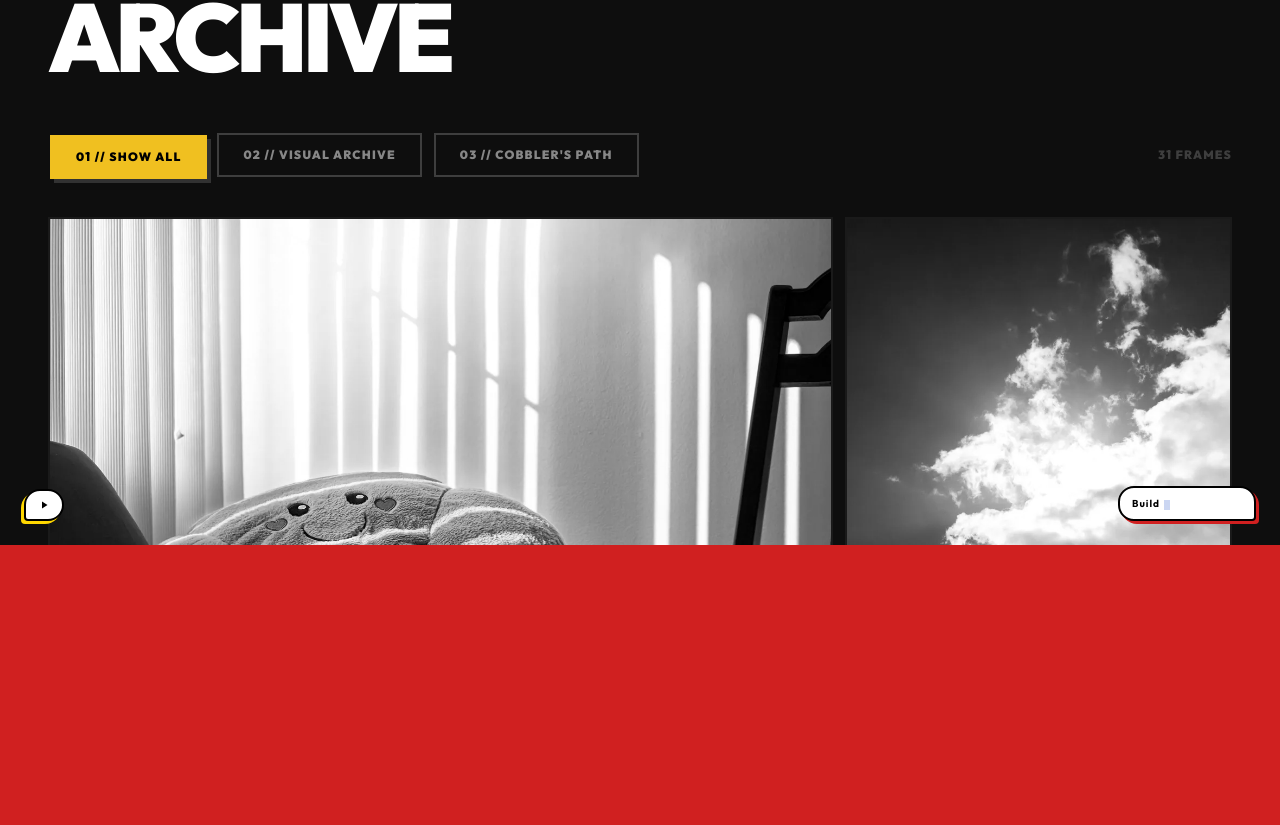
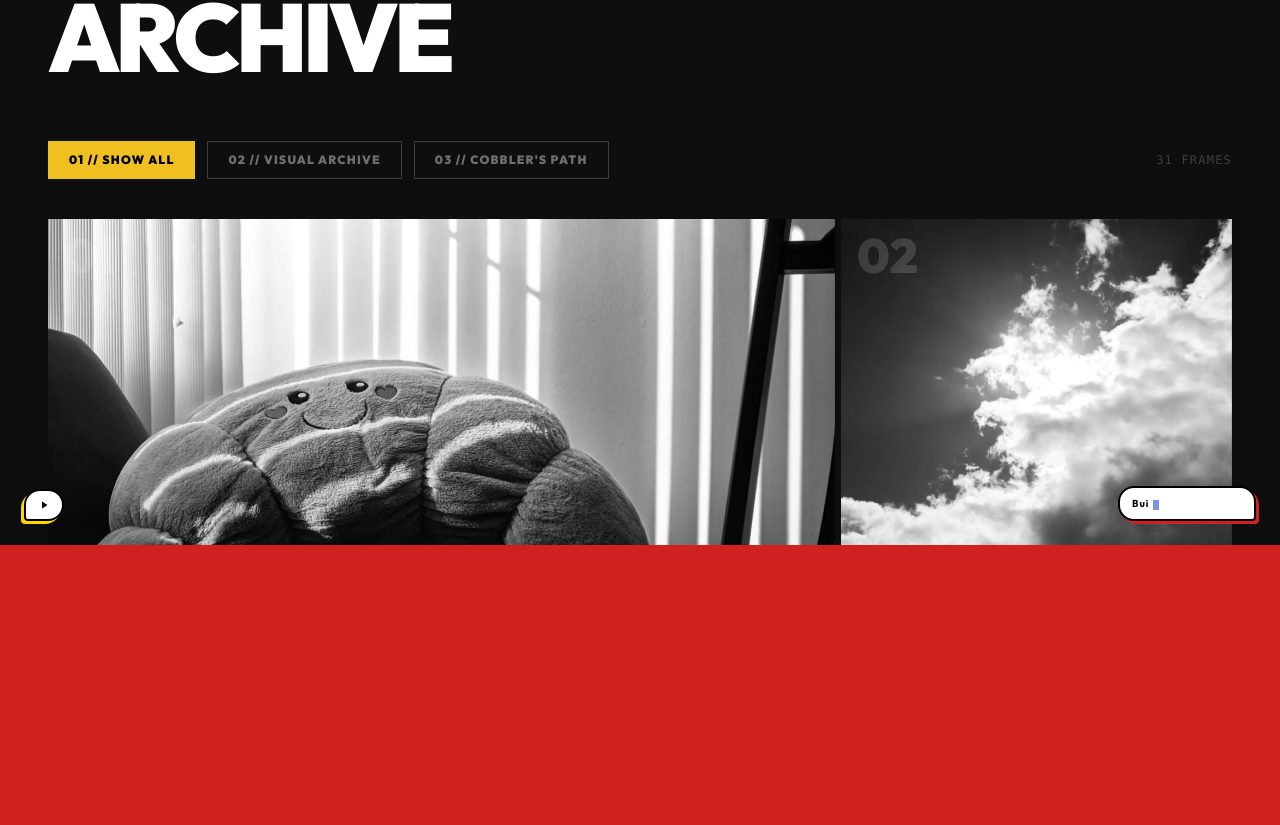
Before and after one commit to akshpatel153/director-portfolio, a React (Vite) app: page /photography in a window 1280 px wide. Shown: the part 255-1080 px from the top of the page. Built offline with nearby package versions, Linux system fonts and the light colour scheme.

Commit message:
Refine: Smooth parallax + GPU-accelerated zoom on photo grid, minimal borderless lightbox with blur backdrop

```diff
--- a/src/components/sections/PhotographyGrid.tsx
+++ b/src/components/sections/PhotographyGrid.tsx
@@ -1,5 +1,5 @@
-import { useState } from 'react';
-import { motion, AnimatePresence } from 'framer-motion';
+import { useState, useRef } from 'react';
+import { motion, useScroll, useTransform, AnimatePresence } from 'framer-motion';
 import { Link } from 'react-router-dom';
 import { GALLERY_PHOTOS } from '../../data/portfolio';
 import { Lightbox } from '../ui/Lightbox';
@@ -8,14 +8,13 @@ import { playClickSound } from '../../lib/sounds';
 const INITIAL_COUNT = 6;
 const LOAD_MORE_COUNT = 6;
 
-// Bento-style layout pattern that repeats every 5 photos
-// span-2 = wide card, span-1 = normal card
+// Bento layout pattern: repeats every 5 items
 const BENTO_PATTERN: Array<'wide' | 'normal' | 'tall'> = [
-  'wide',   // 1: hero wide — spans 2 cols
-  'normal', // 2
-  'tall',   // 3: tall card — extra height
-  'normal', // 4
-  'normal', // 5
+  'wide',
+  'normal',
+  'tall',
+  'normal',
+  'normal',
 ];
 
 function PhotoCard({ photo, index, pattern, onClick }: {
@@ -24,51 +23,126 @@ function PhotoCard({ photo, index, pattern, onClick }: {
   pattern: 'wide' | 'normal' | 'tall';
   onClick: () => void;
 }) {
+  const ref = useRef<HTMLDivElement>(null);
+  const { scrollYProgress } = useScroll({
+    target: ref,
+    offset: ['start end', 'end start'],
+  });
+
+  // Subtle parallax — image drifts slightly as you scroll
+  const y = useTransform(scrollYProgress, [0, 1], ['-8%', '8%']);
+
   const isWide = pattern === 'wide';
   const isTall = pattern === 'tall';
 
   return (
     <motion.div
+      ref={ref}
       onClick={onClick}
       className={`
-        relative overflow-hidden border-2 border-white/10 group cursor-zoom-in bg-black
+        relative overflow-hidden cursor-pointer group bg-black
         ${isWide ? 'col-span-2' : 'col-span-1'}
         ${isTall ? 'row-span-2' : 'row-span-1'}
       `}
-      initial={{ opacity: 0, y: 30 }}
+      style={{ minHeight: isWide ? '340px' : isTall ? '520px' : '260px' }}
+      initial={{ opacity: 0, y: 24 }}
       whileInView={{ opacity: 1, y: 0 }}
       viewport={{ once: true, margin: '-60px' }}
-      transition={{ duration: 0.7, delay: (index % 5) * 0.07, ease: [0.22, 1, 0.36, 1] }}
-      whileHover={{ scale: 1.005 }}
+      transition={{ duration: 0.9, delay: (index % 5) * 0.08, ease: [0.16, 1, 0.3, 1] }}
     >
-      {/* Image — fills card completely, preserving aspect ratio via object-contain */}
-      <img
-        src={photo.src}
-        alt={photo.title}
-        className={`
-          w-full grayscale group-hover:grayscale-0 transition-[filter,transform] duration-700 group-hover:scale-105
-          ${isTall || isWide ? 'h-full object-cover' : 'h-full object-cover'}
-        `}
-        style={{ minHeight: isWide ? '340px' : isTall ? '520px' : '260px' }}
+      {/* Parallax image wrapper — overflows so parallax stays within bounds */}
+      <div className="absolute inset-0 overflow-hidden">
+        <motion.img
+          src={photo.src}
+          alt={photo.title}
+          style={{ y }}
+          className="w-full h-[116%] -top-[8%] absolute object-cover grayscale group-hover:grayscale-0"
+          // Smooth zoom via CSS — much smoother than Framer whileHover
+          // will-change forces GPU compositing for buttery zoom
+          css-transition="transform 900ms cubic-bezier(0.16,1,0.3,1), filter 700ms ease"
+        />
+        {/* CSS approach — override via style prop for the smoothest possible zoom */}
+        <style>{`
+          .photo-card-${index} img {
+            transition: transform 900ms cubic-bezier(0.16,1,0.3,1), filter 700ms ease;
+            will-change: transform, filter;
+          }
+          .photo-card-${index}:hover img {
+            transform: scale(1.06);
+          }
+        `}</style>
+      </div>
+
+      {/* Thin bottom line accent */}
+      <motion.div
+        className="absolute bottom-0 left-0 h-[2px] bg-primary-red z-20"
+        initial={{ scaleX: 0, originX: 0 }}
+        whileInView={{ scaleX: 1 }}
+        viewport={{ once: true }}
+        transition={{ duration: 0.8, delay: (index % 5) * 0.1 + 0.4, ease: [0.16, 1, 0.3, 1] }}
+        style={{ width: '100%' }}
       />
 
-      {/* Subtle dark vignette on hover only */}
-      <div className="absolute inset-0 bg-gradient-to-t from-black/50 via-transparent to-transparent opacity-0 group-hover:opacity-100 transition-opacity duration-500" />
-
-      {/* Index stamp — bottom right corner, always visible */}
-      <div className="absolute bottom-3 right-3 z-20 font-black text-white/20 text-4xl leading-none select-none pointer-events-none group-hover:text-white/40 transition-colors duration-300">
+      {/* Index — barely visible watermark, top left */}
+      <div className="absolute top-3 left-4 z-10 font-black text-white/15 text-5xl leading-none select-none pointer-events-none group-hover:text-white/30 transition-colors duration-700">
         {String(index + 1).padStart(2, '0')}
       </div>
+    </motion.div>
+  );
+}
 
-      {/* Red bar — slides in from left on hover */}
+// Wrap PhotoCard so we can attach CSS class for scoped hover
+function PhotoCardWrapper({ photo, index, pattern, onClick }: {
+  photo: { src: string; title: string };
+  index: number;
+  pattern: 'wide' | 'normal' | 'tall';
+  onClick: () => void;
+}) {
+  const isWide = pattern === 'wide';
+  const isTall = pattern === 'tall';
+
+  const ref = useRef<HTMLDivElement>(null);
+  const { scrollYProgress } = useScroll({ target: ref, offset: ['start end', 'end start'] });
+  const y = useTransform(scrollYProgress, [0, 1], ['-8%', '8%']);
+
+  return (
+    <motion.div
+      ref={ref}
+      onClick={onClick}
+      className={`
+        relative overflow-hidden cursor-pointer group bg-black photo-item
+        ${isWide ? 'col-span-2' : 'col-span-1'}
+        ${isTall ? 'row-span-2' : 'row-span-1'}
+      `}
+      style={{ minHeight: isWide ? '340px' : isTall ? '520px' : '260px' }}
+      initial={{ opacity: 0, y: 24 }}
+      whileInView={{ opacity: 1, y: 0 }}
+      viewport={{ once: true, margin: '-60px' }}
+      transition={{ duration: 0.9, delay: (index % 5) * 0.08, ease: [0.16, 1, 0.3, 1] }}
+    >
+      {/* Parallax image wrapper */}
+      <div className="absolute inset-0 overflow-hidden">
+        <motion.img
+          src={photo.src}
+          alt={photo.title}
+          style={{ y }}
+          className="w-full h-[116%] -top-[8%] absolute object-cover grayscale group-hover:grayscale-0 group-hover:[transform:scale(1.06)] [transition:transform_900ms_cubic-bezier(0.16,1,0.3,1),filter_700ms_ease] will-change-transform"
+        />
+      </div>
+
+      {/* Thin bottom red accent line */}
       <motion.div
-        className="absolute bottom-0 left-0 h-[3px] bg-primary-red z-30"
+        className="absolute bottom-0 left-0 h-[2px] bg-primary-red z-20 w-full origin-left"
         initial={{ scaleX: 0 }}
         whileInView={{ scaleX: 1 }}
         viewport={{ once: true }}
-        style={{ originX: 0, width: '100%' }}
-        transition={{ duration: 0.6, delay: (index % 5) * 0.1 + 0.3 }}
+        transition={{ duration: 0.8, delay: (index % 5) * 0.1 + 0.4, ease: [0.16, 1, 0.3, 1] }}
       />
+
+      {/* Watermark index */}
+      <div className="absolute top-3 left-4 z-10 font-black text-white/15 text-5xl leading-none select-none pointer-events-none group-hover:text-white/25 transition-colors duration-700">
+        {String(index + 1).padStart(2, '0')}
+      </div>
     </motion.div>
   );
 }
@@ -78,10 +152,10 @@ export function PhotographyGrid({ featured = false }: { featured?: boolean }) {
   const [visibleCount, setVisibleCount] = useState(INITIAL_COUNT);
 
   const filteredPhotos = featured
-    ? GALLERY_PHOTOS.filter(photo => photo.album === 'archive').slice(0, 6)
+    ? GALLERY_PHOTOS.filter(p => p.album === 'archive').slice(0, 6)
     : activeAlbum === 'all'
       ? GALLERY_PHOTOS
-      : GALLERY_PHOTOS.filter(photo => photo.album === activeAlbum);
+      : GALLERY_PHOTOS.filter(p => p.album === activeAlbum);
 
   const displayPhotos = featured ? filteredPhotos : filteredPhotos.slice(0, visibleCount);
   const hasMore = !featured && visibleCount < filteredPhotos.length;
@@ -94,13 +168,11 @@ export function PhotographyGrid({ featured = false }: { featured?: boolean }) {
   const handleTabChange = (id: 'all' | 'archive' | 'cobblers-path') => {
     playClickSound();
     setActiveAlbum(id);
-    setVisibleCount(INITIAL_COUNT); // reset visible count on tab change
+    setVisibleCount(INITIAL_COUNT);
   };
 
   const [lightbox, setLightbox] = useState<{ isOpen: boolean; image: string | null; title: string | null }>({
-    isOpen: false,
-    image: null,
-    title: null
+    isOpen: false, image: null, title: null,
   });
 
   const openLightbox = (image: string, title: string) => {
@@ -110,11 +182,11 @@ export function PhotographyGrid({ featured = false }: { featured?: boolean }) {
 
   return (
     <section
-      className={`w-full ${featured ? 'bg-black' : 'bg-[#0e0e0e]'} text-white py-24 border-b-8 border-black`}
+      className={`w-full ${featured ? 'bg-black' : 'bg-[#0e0e0e]'} text-white py-24`}
       id="photography"
     >
       {/* Section header */}
-      <div className="px-6 md:px-12 mb-12 flex flex-col md:flex-row md:items-end justify-between gap-6">
+      <div className="px-6 md:px-12 mb-14 flex flex-col md:flex-row md:items-end justify-between gap-6">
         <div>
           <p className="font-black uppercase tracking-[0.4em] text-primary-red text-xs mb-3">
             — {featured ? 'Visual Archive' : 'Full Collection'}
@@ -132,10 +204,9 @@ export function PhotographyGrid({ featured = false }: { featured?: boolean }) {
             <Link
               to="/photography"
               onClick={playClickSound}
-              className="inline-flex items-center gap-3 border-2 border-white text-white font-black uppercase tracking-widest text-xs px-5 py-3 hover:bg-white hover:text-black transition-all duration-200"
+              className="inline-flex items-center gap-3 border border-white/40 text-white font-black uppercase tracking-widest text-xs px-5 py-3 hover:border-white hover:bg-white hover:text-black transition-all duration-300"
             >
-              Full Gallery
-              <span className="text-base">→</span>
+              Full Gallery <span>→</span>
             </Link>
           </div>
         )}
@@ -143,30 +214,28 @@ export function PhotographyGrid({ featured = false }: { featured?: boolean }) {
 
       {/* Category Tabs */}
       {!featured && (
-        <div className="px-6 md:px-12 mb-10 flex flex-wrap gap-3 relative z-20">
+        <div className="px-6 md:px-12 mb-10 flex flex-wrap items-center gap-3">
           {[
             { id: 'all' as const, label: '01 // SHOW ALL' },
             { id: 'archive' as const, label: '02 // VISUAL ARCHIVE' },
             { id: 'cobblers-path' as const, label: "03 // COBBLER'S PATH" },
-          ].map((tab) => {
+          ].map(tab => {
             const isActive = activeAlbum === tab.id;
             return (
               <button
                 key={tab.id}
                 onClick={() => handleTabChange(tab.id)}
-                className={`px-6 py-3 border-2 font-black uppercase tracking-widest text-xs transition-all duration-200 cursor-pointer ${
+                className={`px-5 py-2.5 border font-black uppercase tracking-widest text-xs transition-all duration-200 cursor-pointer ${
                   isActive
-                    ? 'border-primary-yellow bg-primary-yellow text-black shadow-[4px_4px_0px_0px_rgba(255,255,255,0.15)] translate-x-[2px] translate-y-[2px]'
-                    : 'border-white/20 text-white/50 hover:border-white hover:text-white'
+                    ? 'border-primary-yellow bg-primary-yellow text-black'
+                    : 'border-white/20 text-white/40 hover:border-white/60 hover:text-white/80'
                 }`}
               >
                 {tab.label}
               </button>
             );
           })}
-
-          {/* Photo count badge */}
-          <div className="ml-auto self-center font-black text-white/20 text-xs uppercase tracking-widest">
+          <div className="ml-auto font-mono text-white/20 text-xs tracking-widest">
             {filteredPhotos.length} FRAMES
           </div>
         </div>
@@ -180,11 +249,11 @@ export function PhotographyGrid({ featured = false }: { featured?: boolean }) {
             initial={{ opacity: 0 }}
             animate={{ opacity: 1 }}
             exit={{ opacity: 0 }}
-            transition={{ duration: 0.3 }}
-            className="grid grid-cols-2 md:grid-cols-3 auto-rows-auto gap-2 md:gap-3"
+            transition={{ duration: 0.35 }}
+            className="grid grid-cols-2 md:grid-cols-3 auto-rows-auto gap-1.5"
           >
             {displayPhotos.map((photo, i) => (
-              <PhotoCard
+              <PhotoCardWrapper
                 key={photo.src}
                 photo={photo}
                 index={i}
@@ -195,30 +264,26 @@ export function PhotographyGrid({ featured = false }: { featured?: boolean }) {
           </motion.div>
         </AnimatePresence>
 
-        {/* Load More Button */}
+        {/* Load More */}
         {hasMore && (
           <motion.div
-            className="mt-12 flex items-center justify-center gap-6"
+            className="mt-14 flex items-center justify-center gap-6"
             initial={{ opacity: 0 }}
             animate={{ opacity: 1 }}
             transition={{ delay: 0.3 }}
           >
-            {/* Left rule line */}
-            <div className="flex-1 h-[2px] bg-white/10 max-w-[120px]" />
-
+            <div className="flex-1 h-px bg-white/10 max-w-[100px]" />
             <button
               onClick={handleLoadMore}
-              className="group px-8 py-4 border-2 border-white text-white font-black uppercase tracking-widest text-xs hover:bg-white hover:text-black transition-all duration-200 flex items-center gap-3"
+              className="group flex items-center gap-4 text-white/50 hover:text-white font-black uppercase tracking-widest text-xs transition-all duration-300 border border-white/15 hover:border-white/50 px-7 py-3.5"
             >
               <span>Load More</span>
-              <span className="text-primary-red group-hover:text-black transition-colors duration-200">
-                [{visibleCount}/{filteredPhotos.length}]
+              <span className="text-white/25 group-hover:text-primary-red transition-colors duration-300 font-mono">
+                {visibleCount}/{filteredPhotos.length}
               </span>
-              <span className="group-hover:translate-x-1 transition-transform duration-200">↓</span>
+              <span className="group-hover:translate-y-0.5 transition-transform duration-300">↓</span>
             </button>
-
-            {/* Right rule line */}
-            <div className="flex-1 h-[2px] bg-white/10 max-w-[120px]" />
+            <div className="flex-1 h-px bg-white/10 max-w-[100px]" />
           </motion.div>
         )}
       </div>
--- a/src/components/ui/Lightbox.tsx
+++ b/src/components/ui/Lightbox.tsx
@@ -16,10 +16,17 @@ export function Lightbox({ isOpen, onClose, image, title }: LightboxProps) {
     } else {
       document.body.style.overflow = 'unset';
     }
-    return () => {
-      document.body.style.overflow = 'unset';
+    return () => { document.body.style.overflow = 'unset'; };
+  }, [isOpen]);
+
+  // Close on Escape
+  useEffect(() => {
+    const handleKey = (e: KeyboardEvent) => {
+      if (e.key === 'Escape' && isOpen) onClose();
     };
-  }, [isOpen]);
+    window.addEventListener('keydown', handleKey);
+    return () => window.removeEventListener('keydown', handleKey);
+  }, [isOpen, onClose]);
 
   return (
     <AnimatePresence>
@@ -28,40 +35,42 @@ export function Lightbox({ isOpen, onClose, image, title }: LightboxProps) {
           initial={{ opacity: 0 }}
           animate={{ opacity: 1 }}
           exit={{ opacity: 0 }}
+          transition={{ duration: 0.4, ease: 'easeInOut' }}
           onClick={onClose}
-          className="fixed inset-0 z-[200] bg-black/95 flex items-center justify-center p-4 md:p-12 cursor-zoom-out"
+          className="fixed inset-0 z-[200] bg-black/92 backdrop-blur-sm flex items-center justify-center p-6 md:p-16 cursor-zoom-out"
         >
-          {/* Close button */}
+          {/* Close — minimal X top right */}
           <button
-            onClick={() => {
+            onClick={(e) => {
+              e.stopPropagation();
               playClickSound();
               onClose();
             }}
-            className="absolute top-8 right-8 text-white text-4xl font-black z-10 hover:rotate-90 transition-transform"
+            className="absolute top-6 right-8 text-white/40 hover:text-white transition-colors duration-200 z-10 leading-none"
+            aria-label="Close"
           >
-            ×
+            <span className="block w-6 h-px bg-current rotate-45 translate-y-px" />
+            <span className="block w-6 h-px bg-current -rotate-45 -translate-y-px" />
           </button>
 
-          {/* Image container */}
-          <motion.div
-            initial={{ scale: 0.9, y: 20 }}
-            animate={{ scale: 1, y: 0 }}
-            exit={{ scale: 0.9, y: 20 }}
-            className="relative max-w-full max-h-full flex flex-col items-center"
+          {/* Index hint — top left */}
+          {title && (
+            <div className="absolute top-6 left-8 font-mono text-white/25 text-xs uppercase tracking-widest">
+              {title}
+            </div>
+          )}
+
+          {/* Image — simply floats, no border */}
+          <motion.img
+            src={image}
+            alt={title || 'Gallery'}
+            initial={{ opacity: 0, scale: 0.96, y: 12 }}
+            animate={{ opacity: 1, scale: 1, y: 0 }}
+            exit={{ opacity: 0, scale: 0.96, y: 12 }}
+            transition={{ duration: 0.45, ease: [0.16, 1, 0.3, 1] }}
+            className="max-w-full max-h-[88vh] object-contain select-none"
             onClick={(e) => e.stopPropagation()}
-          >
-            <img
-              src={image}
-              alt={title || "Gallery"}
-              className="max-w-full max-h-[80vh] object-contain border-4 border-white shadow-[20px_20px_0px_0px_rgba(208,32,32,1)]"
-            />
-
-            {title && (
-              <div className="mt-8 bg-white text-black px-6 py-3 font-black uppercase tracking-widest text-xl border-4 border-black shadow-[8px_8px_0px_0px_#1040C0]">
-                {title}
-              </div>
-            )}
-          </motion.div>
+          />
         </motion.div>
       )}
     </AnimatePresence>
```
